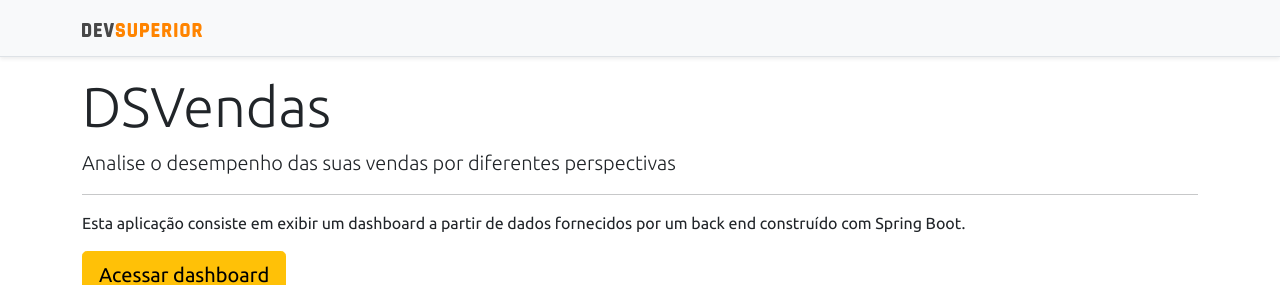
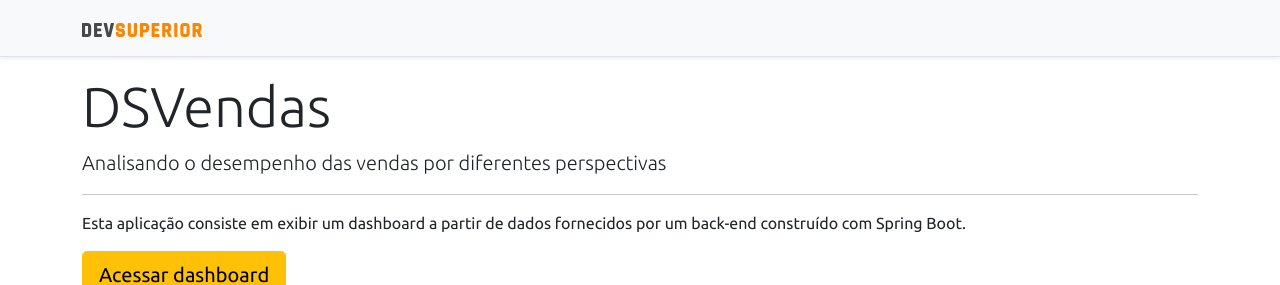
Before and after one commit to ellensantos/projeto-sds4-devsuperior, a React (Create React App) app in the folder frontend/: page / in a window 1280 px wide. Shown: the top 285 px of the page. Built offline with nearby package versions, Linux system fonts and the light colour scheme; no server answers.

Commit message:
Changed home page text

```diff
--- a/frontend/src/assets/css/styles.css
+++ b/frontend/src/assets/css/styles.css
@@ -1,9 +1,11 @@
 @import url('https://fonts.googleapis.com/css2?family=Ubuntu:wght@300;400;500;700&display=swap');
+
 :root {
     --color-primary: #FF8400;
 }
 
-html, body {
+html,
+body {
     height: 100%;
     font-family: "Ubuntu", sans-serif;
 }
--- a/frontend/src/pages/Home/index.tsx
+++ b/frontend/src/pages/Home/index.tsx
@@ -9,9 +9,9 @@ const Home = () => {
             <div className="container">
                 <div className="jumbotron">
                     <h1 className="display-4">DSVendas</h1>
-                    <p className="lead">Analise o desempenho das suas vendas por diferentes perspectivas</p>
+                    <p className="lead">Analisando o desempenho das vendas por diferentes perspectivas</p>
                     <hr />
-                    <p>Esta aplicação consiste em exibir um dashboard a partir de dados fornecidos por um back end construído com Spring Boot.</p>
+                    <p>Esta aplicação consiste em exibir um dashboard a partir de dados fornecidos por um back-end construído com Spring Boot.</p>
                     <Link className="btn btn-warning btn-lg" to="dashboard">
                         Acessar dashboard
                     </Link>
```
